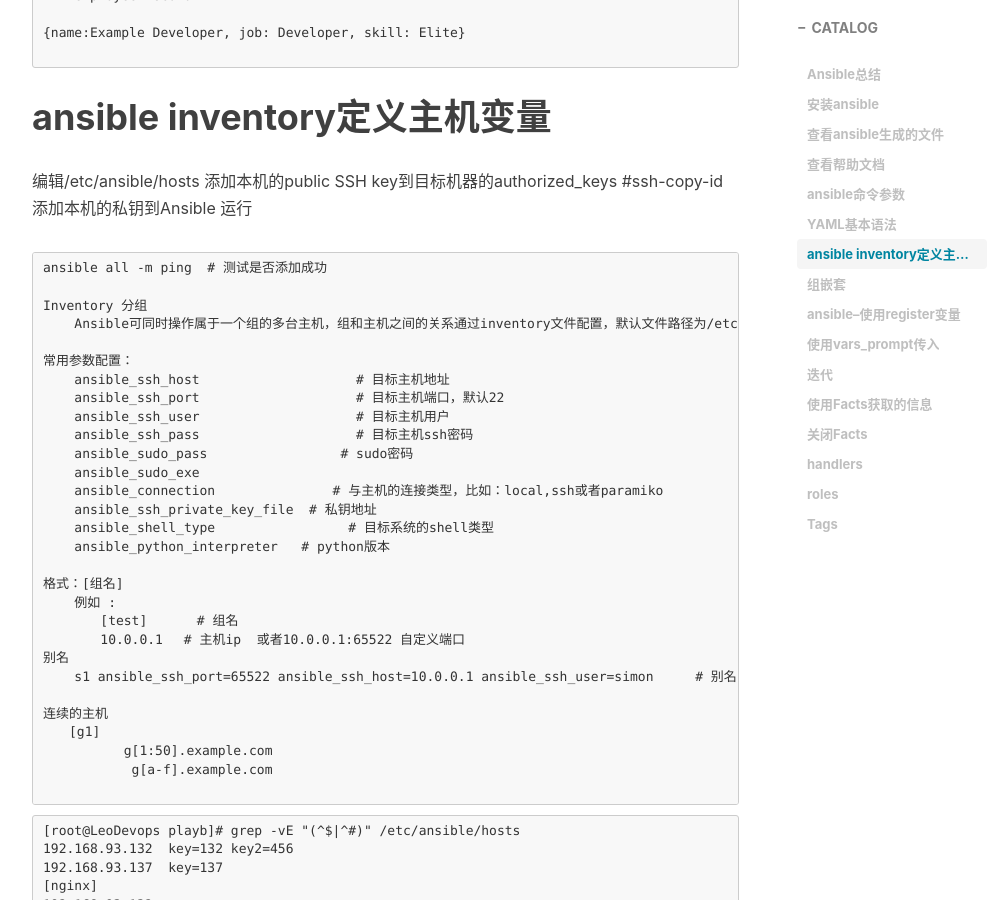
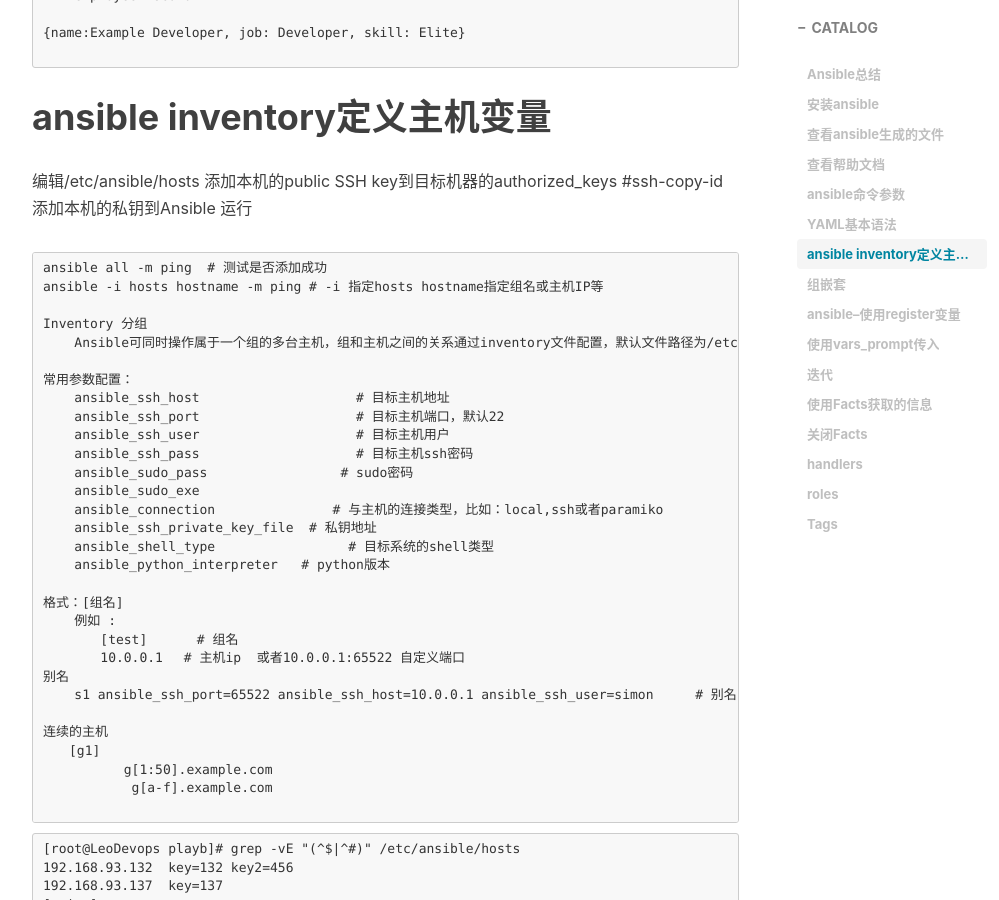
Before and after one commit to handerfly/handerfly.github.io, a Jekyll site: the page built from _posts/2019-05-18-Ansible总结.md, in a window 1280 px wide and 900 px high, scrolled down 2803 px. Shown: the whole window, without its empty margins (233-1232 px from the left). Built offline with Jekyll 4.4.1, drawn with Linux system fonts in a browser that asks for light colours; nearby versions of some CDN libraries; comment, search, counter and statistics services are not loaded.

Commit message:
Update 2019-05-18-Ansible总结.md

````diff
--- a/_posts/2019-05-18-Ansible总结.md
+++ b/_posts/2019-05-18-Ansible总结.md
@@ -117,6 +117,7 @@ skill:Elite
 运行
 ```
 ansible all -m ping  # 测试是否添加成功
+ansible -i hosts hostname -m ping # -i 指定hosts hostname指定组名或主机IP等
 
 Inventory 分组
     Ansible可同时操作属于一个组的多台主机，组和主机之间的关系通过inventory文件配置，默认文件路径为/etc/ansible/hosts
````
